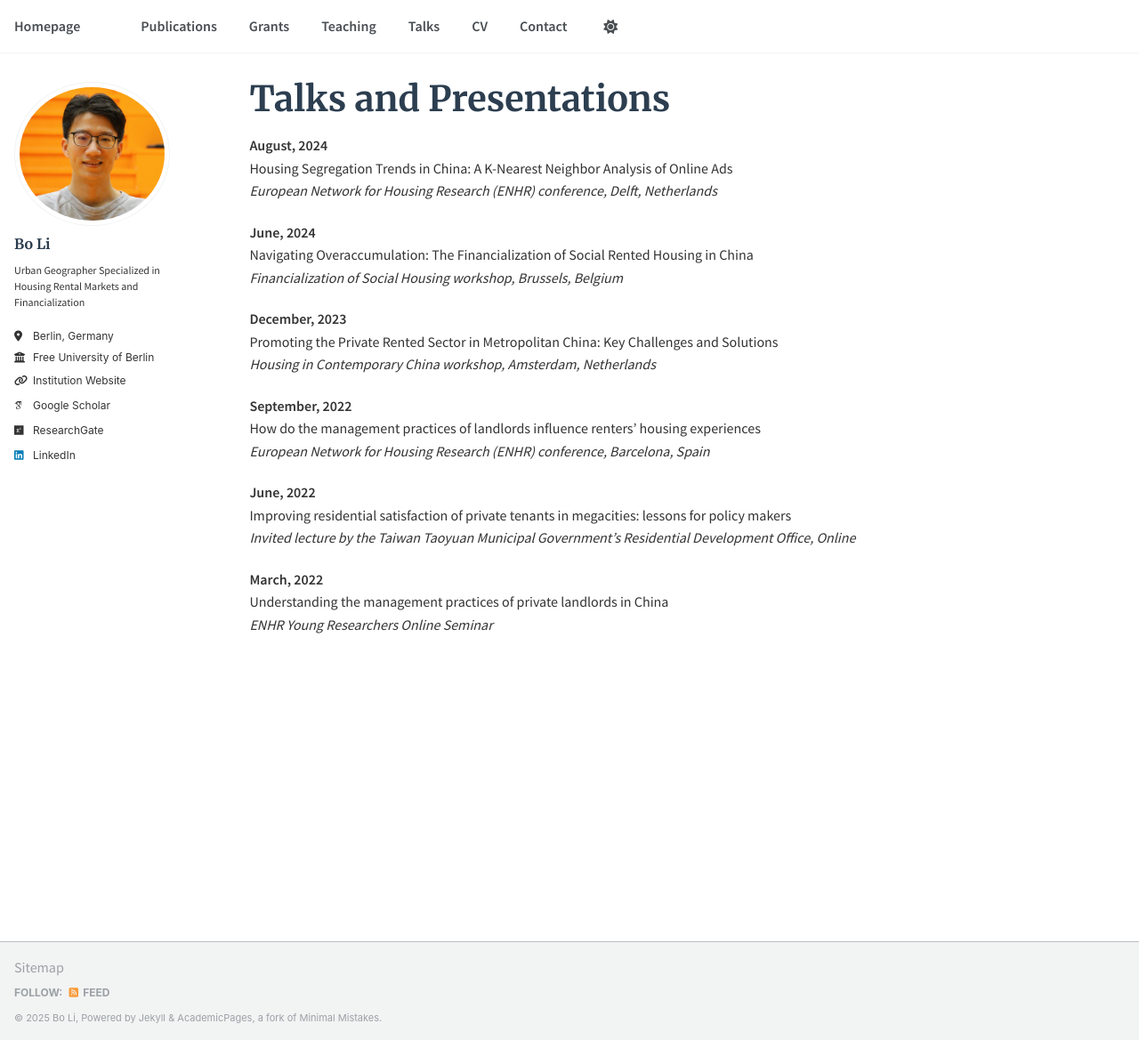
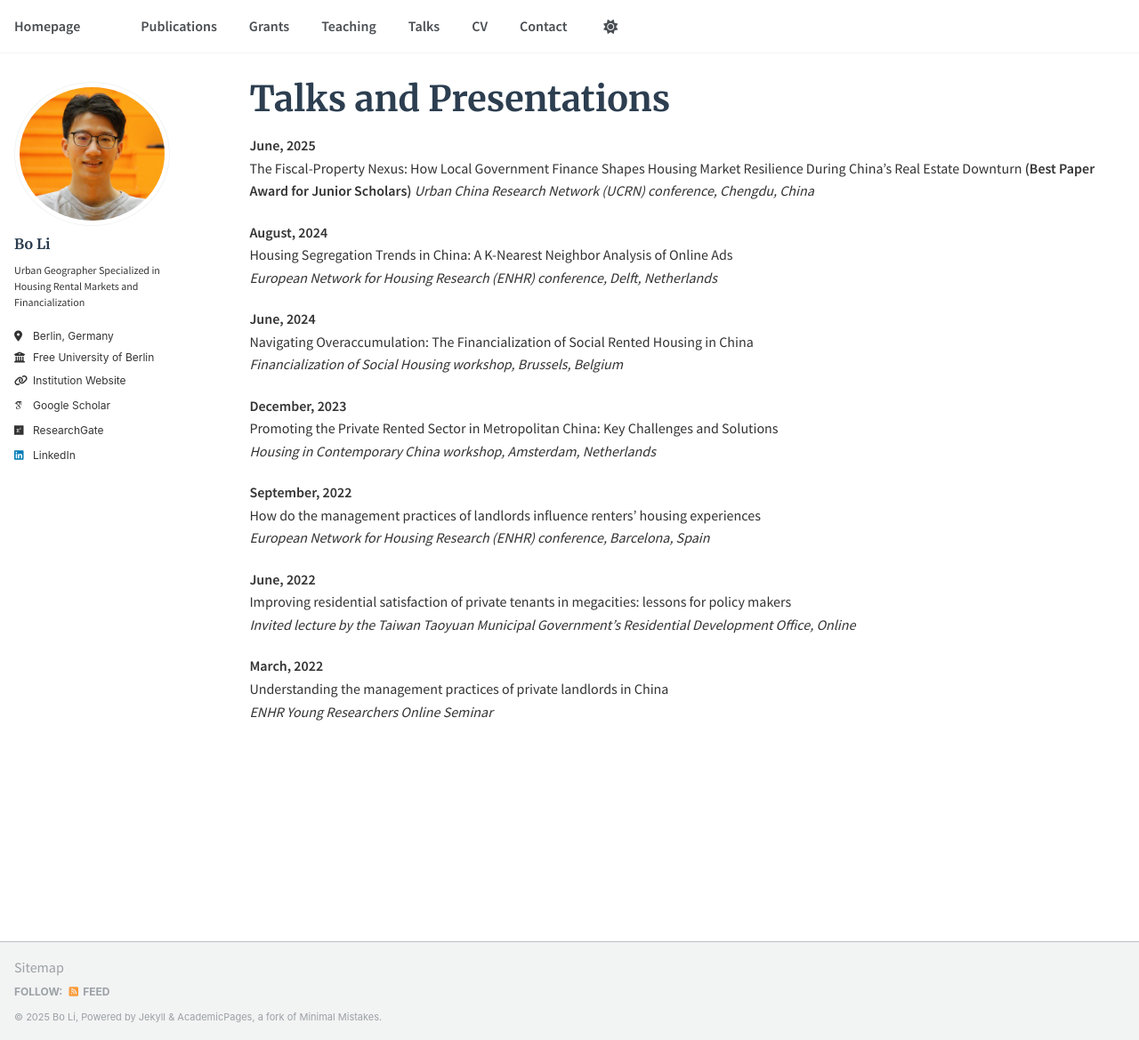
Before and after one commit to housingforall/housingforall.github.io, a Jekyll site: the page built from _pages/talks.md, in a window 1280 px wide and 1169 px high. Shown: the whole window at 89% size. Built offline with Jekyll 4.4.1, drawn with Linux system fonts in a browser that asks for light colours; some web fonts are replaced.

Commit message:
Update talks.md

```diff
--- a/_pages/talks.md
+++ b/_pages/talks.md
@@ -6,6 +6,10 @@ author_profile: true
 ---
 
 {% include base_path %}
+
+**June, 2025**
+The Fiscal-Property Nexus: How Local Government Finance Shapes Housing Market Resilience During China’s Real Estate Downturn **(Best Paper Award for Junior Scholars)**
+*Urban China Research Network (UCRN) conference, Chengdu, China*
 
 **August, 2024**
 Housing Segregation Trends in China: A K-Nearest Neighbor Analysis of Online Ads
```
